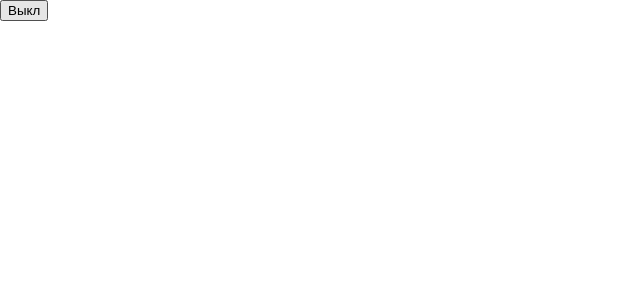
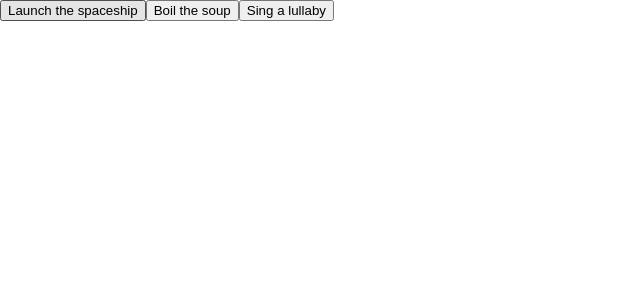
Before and after one commit to vladislav0sidorov/Solution-for-university, a React (Vite) app: page / in a window 1280 px wide. Shown: the top 300 px of the page, without its empty margins (0-640 px from the left). Built offline with nearby package versions, Linux system fonts and the light colour scheme.

Commit message:
4_1_3 Fix debouncing

```diff
--- a/src/App.tsx
+++ b/src/App.tsx
@@ -1,12 +1,37 @@
-// 4_1_2  Fix a component failing to re-render
+import { useRef } from 'react'
+
+// 4_1_3  Fix debouncing
 /*
-  Эта кнопка должна переключаться между отображением "Вкл" и "Выкл". Однако она всегда показывает "Выкл". Что не так с этим кодом? Исправьте это.
+  В этом примере все обработчики нажатия на кнопку выполняют "антидребезг". Чтобы увидеть, что это значит, нажмите на одну из кнопок. Обратите внимание, что через секунду появится сообщение. Если вы нажмете кнопку в ожидании сообщения, таймер сбросится. Таким образом, если вы будете нажимать одну и ту же кнопку много раз, сообщение появится только через секунду после того, как вы перестанете нажимать. Антидребезг позволяет отложить выполнение какого-либо действия до тех пор, пока пользователь не "перестанет делать что-то".
+
+  Этот пример работает, но не совсем так, как было задумано. Кнопки не являются независимыми. Чтобы увидеть проблему, нажмите на одну из кнопок, а затем сразу же нажмите на другую. Можно было бы ожидать, что после задержки вы увидите сообщения обеих кнопок. Но отображается только сообщение последней кнопки. Сообщение первой кнопки теряется.
+
+  Почему кнопки мешают друг другу? Найдите и устраните проблему.
 */
-import { useState } from 'react'
 
-export default function Toggle() {
-  const [isOn, setIsOn] = useState(false)
-  const toggleHandler = () => setIsOn(prev => !prev)
+function DebouncedButton({ onClick, children }: { onClick: () => void; children: React.ReactNode }) {
+  const timeoutID = useRef<number>()
 
-  return <button onClick={toggleHandler}>{isOn ? 'Вкл' : 'Выкл'}</button>
+  return (
+    <button
+      onClick={() => {
+        clearTimeout(timeoutID.current)
+        timeoutID.current = setTimeout(() => {
+          onClick()
+        }, 1000)
+      }}
+    >
+      {children}
+    </button>
+  )
 }
+
+export default function Dashboard() {
+  return (
+    <>
+      <DebouncedButton onClick={() => alert('Spaceship launched!')}>Launch the spaceship</DebouncedButton>
+      <DebouncedButton onClick={() => alert('Soup boiled!')}>Boil the soup</DebouncedButton>
+      <DebouncedButton onClick={() => alert('Lullaby sung!')}>Sing a lullaby</DebouncedButton>
+    </>
+  )
+}
```
